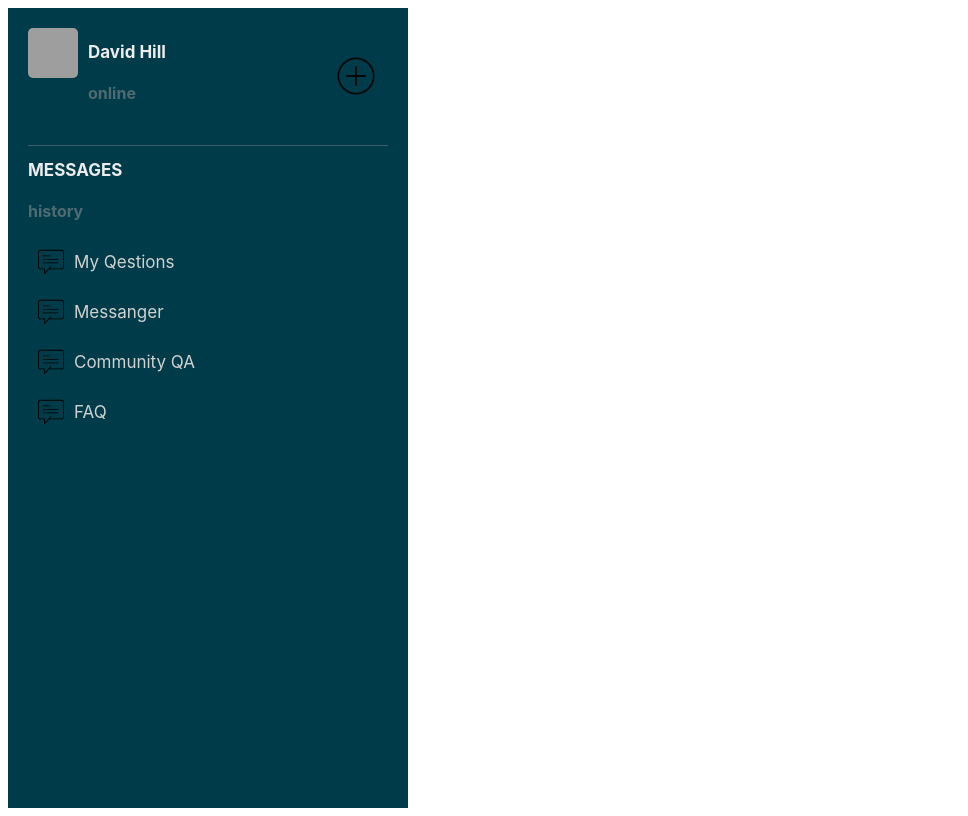
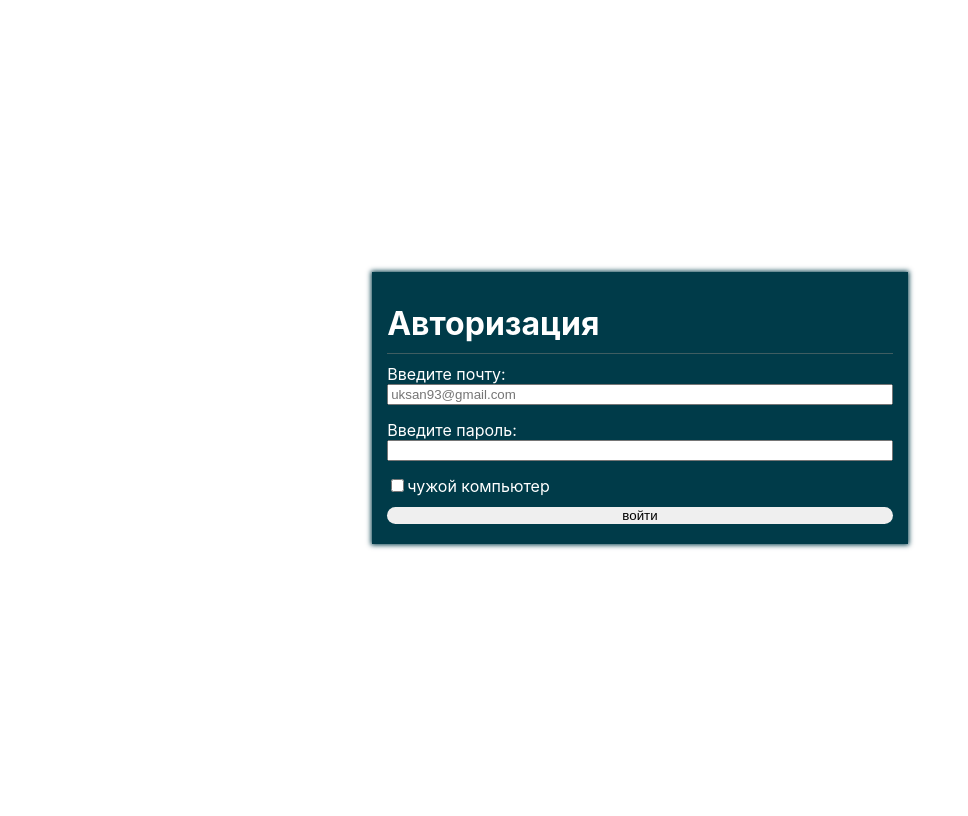
Before and after one commit to EugenyKrimsky/chat, a React (Create React App) app in the folder client/: page / in a window 1280 px wide. Before the commit this address led to /ChatPage. Shown: the whole page, without its empty margins (0-968 px from the left). Built offline with nearby package versions, Linux system fonts and the light colour scheme; grey boxes are pictures that could not be loaded.

Commit message:
auth page layout

```diff
--- a/client/src/App.jsx
+++ b/client/src/App.jsx
@@ -3,7 +3,7 @@ import { BrowserRouter as Router} from 'react-router-dom';
 import useRoutes from './routes';
 
 const App = () => {
-    const routes = useRoutes(true);
+    const routes = useRoutes(false);
     return (
         <Router>
             {routes}
--- /dev/null
+++ b/client/src/pages/components/auth/AuthPage.jsx
@@ -0,0 +1,30 @@
+import React  from 'react'
+import c from './AuthPage.module.scss'
+
+const AuthPage = () => {
+    function submitClick(e) {
+        e.preventDefault()
+    }
+    return (
+        <div className={c.formBlock}>
+            <form className={c.authForm}>
+                <h1 className={c.h1}>Авторизация</h1>
+                <div className={c.inputBlock}>
+                    <label className={c.label} htmlFor="mail">Введите почту:</label>
+                    <input className={c.authInput} type="text" placeholder="uksan93@gmail.com" name="mail"/>
+                </div>
+                <div className={c.inputBlock}>
+                    <label className={c.label} htmlFor="password">Введите пароль:</label>
+                    <input className={c.authInput} type="password" name="password"/>
+                </div>
+                <div>
+                    <input className={c.authCheckbox} type="checkbox" name="check"/>
+                    <label className={c.label} htmlFor="check">чужой компьютер</label>
+                </div>
+                <button className={c.authButton} onClick={submitClick}>войти</button>
+            </form>
+        </div>
+    )
+  }
+
+  export default AuthPage;
--- /dev/null
+++ b/client/src/pages/components/auth/AuthPage.module.scss
@@ -0,0 +1,36 @@
+.formBlock{
+    font-family: -apple-system, BlinkMacSystemFont, 'Segoe UI', 'Roboto', 'Oxygen',    'Ubuntu', 'Cantarell', 'Fira Sans', 'Droid Sans', 'Helvetica Neue',    sans-serif;
+    display: flex;
+    height: 100vh;
+}
+.authForm {
+    display: flex;
+    flex-direction: column;
+    margin: auto;
+    width: 40%;
+    background: #003b49;
+    padding: 0px 15px 20px 15px;
+    box-shadow: 0px 0px 5px 1px #003b49;
+}
+.h1{
+    color: #fff;
+    border-bottom: 1px solid #3f5d61;
+    padding: 10px 0;
+    margin-bottom: 10px;
+}
+.inputBlock {
+    display: flex;
+    flex-direction: column;
+}
+.label {
+    color: #fff;
+}
+.authInput,
+.authCheckbox {
+    margin-bottom: 15px;
+    outline: none;
+}
+.authButton {
+    border-radius: 10px;
+    border: none;
+}
--- a/client/src/routes.jsx
+++ b/client/src/routes.jsx
@@ -1,7 +1,7 @@
 import React from 'react';
 import { Switch, Route, Redirect } from 'react-router-dom';
 import ChatPage from './pages/ChatPage.jsx';
-import AuthPage from './pages/AuthPage.jsx'
+import AuthPage from './pages/components/auth/AuthPage.jsx'
 
 const useRoutes = isAuthenticated => {
     if (isAuthenticated) {
@@ -18,7 +18,7 @@ const useRoutes = isAuthenticated => {
     return (
         <Switch>
             <Route path="/" exact>
-                <div>Auth</div>
+                <AuthPage />
             </Route>
         </Switch>
     )
```
Also changed, not shown: client/public/manifest.json, client/src/pages/AuthPage.jsx (deleted).
